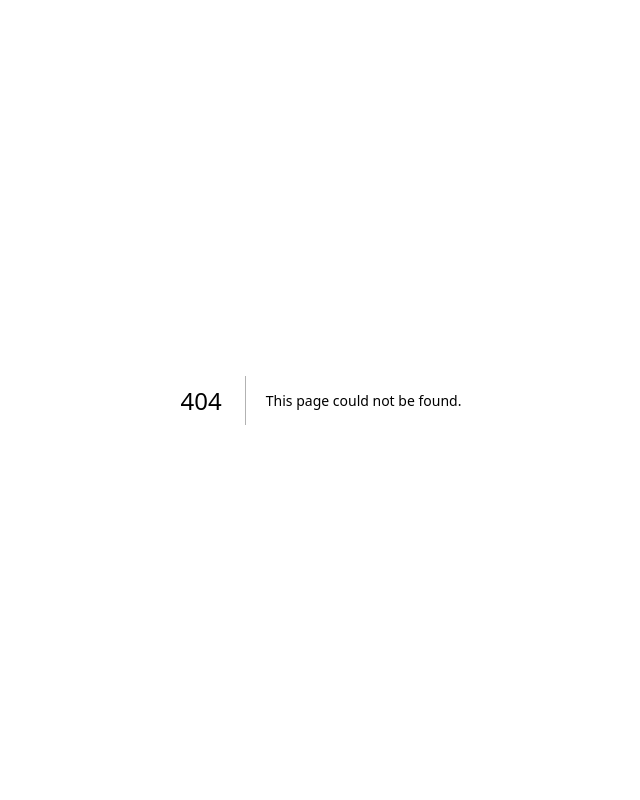
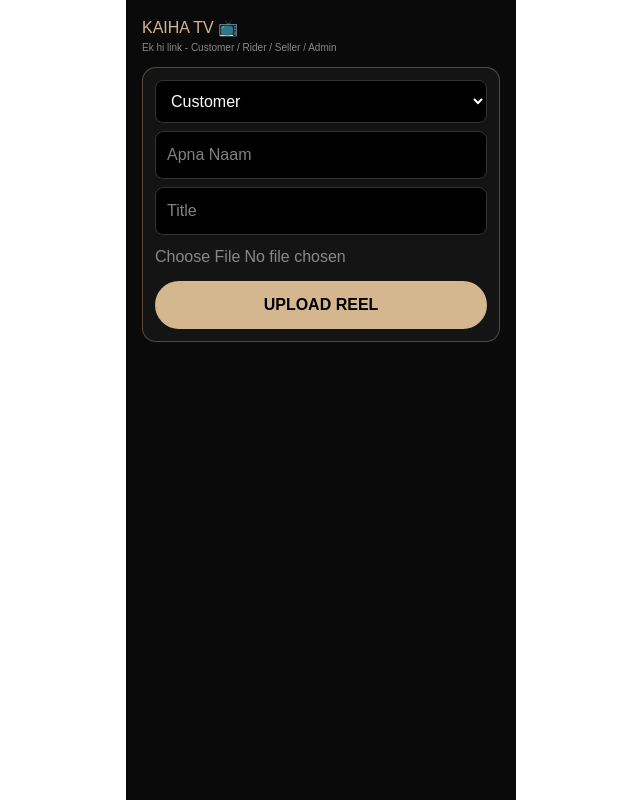
Before and after one commit to hadi-kaiha/KAIHA-, a Next.js app: page /kaiha-tv in a window 1280 px wide. Before the commit this address had no page. Shown: the whole page, without its empty margins (319-959 px from the left). Built offline with nearby package versions, Linux system fonts and the light colour scheme; no server answers; the database is empty.

Commit message:
Add KaihaTV component for video uploads and display

```diff
--- /dev/null
+++ b/app/kaiha-tv/page.tsx
@@ -0,0 +1,43 @@
+"use client"
+import { useState, useEffect } from "react"
+import { createClient } from "@supabase/supabase-js"
+const supabase = createClient("https://rlsmcomxugstuoeurdam.supabase.co","sb_publishable_mxCJKSppCAnMe6SwT7tbiQ_4dlOy122")
+export default function KaihaTV(){
+ const [title,setTitle]=useState(""); const [file,setFile]=useState<File|null>(null)
+ const [role,setRole]=useState("customer"); const [name,setName]=useState("")
+ const [reels,setReels]=useState<any[]>([]); const [up,setUp]=useState(false)
+ useEffect(()=>{ fetchTV() },[])
+ const fetchTV=async()=>{
+  const {data}=await supabase.from("kaiha_tv_reels").select("*").order("created_at",{ascending:false})
+  if(data) setReels(data)
+ }
+ const upload=async()=>{
+  if(!file||!title||!name) return alert("Name Title Video do")
+  setUp(true)
+  try{
+   const fn=`${role}_${Date.now()}_${file.name}`
+   const {error}=await supabase.storage.from("kaiha-tv").upload(fn,file)
+   if(error) throw error
+   const {data}=supabase.storage.from("kaiha-tv").getPublicUrl(fn)
+   await supabase.from("kaiha_tv_reels").insert({title, video_url:data.publicUrl, uploader_name:name, uploader_role:role})
+   alert("Live hogaya ✅"); setTitle(""); setName(""); setFile(null); fetchTV()
+  }catch(e:any){ alert(e.message) }
+  setUp(false)
+ }
+ return(
+  <div style={{maxWidth:390,margin:"auto",background:"#0a0a0a",minHeight:"100vh",color:"#fff",padding:16}}>
+   <h2 style={{color:"#D4B78F"}}>KAIHA TV 📺</h2>
+   <p style={{fontSize:10,color:"#888"}}>Ek hi link - Customer / Rider / Seller / Admin</p>
+   <div style={{background:"#141414",border:"1px solid #D4B78F55",padding:12,borderRadius:14,marginTop:12}}>
+    <select value={role} onChange={e=>setRole(e.target.value)} style={{width:"100%",padding:11,background:"#000",color:"#fff",borderRadius:8,border:"1px solid #333"}}>
+     <option value="customer">Customer</option><option value="rider">Rider</option><option value="seller">Seller</option><option value="admin">Admin</option>
+    </select>
+    <input value={name} onChange={e=>setName(e.target.value)} placeholder="Apna Naam" style={{width:"100%",marginTop:8,padding:11,background:"#000",color:"#fff",border:"1px solid #333",borderRadius:8}}/>
+    <input value={title} onChange={e=>setTitle(e.target.value)} placeholder="Title" style={{width:"100%",marginTop:8,padding:11,background:"#000",color:"#fff",border:"1px solid #333",borderRadius:8}}/>
+    <input type="file" accept="video/*" onChange={e=>setFile(e.target.files?.[0]||null)} style={{width:"100%",marginTop:10,color:"#888"}}/>
+    <button onClick={upload} disabled={up} style={{width:"100%",marginTop:12,background:"#D4B78F",color:"#000",padding:12,borderRadius:999,fontWeight:"800"}}>{up?"Uploading...":"UPLOAD REEL"}</button>
+   </div>
+   <div style={{marginTop:22}}>{reels.map((r:any)=><div key={r.id} style={{marginTop:10,background:"#141414",borderRadius:14,overflow:"hidden",border:"1px solid #222"}}><video src={r.video_url} controls playsInline style={{width:"100%"}}/><div style={{padding:10}}><b>{r.title}</b><div style={{fontSize:10,color:"#888"}}>{r.uploader_name} - {r.uploader_role}</div></div></div>)}</div>
+  </div>
+ )
+   }
```
